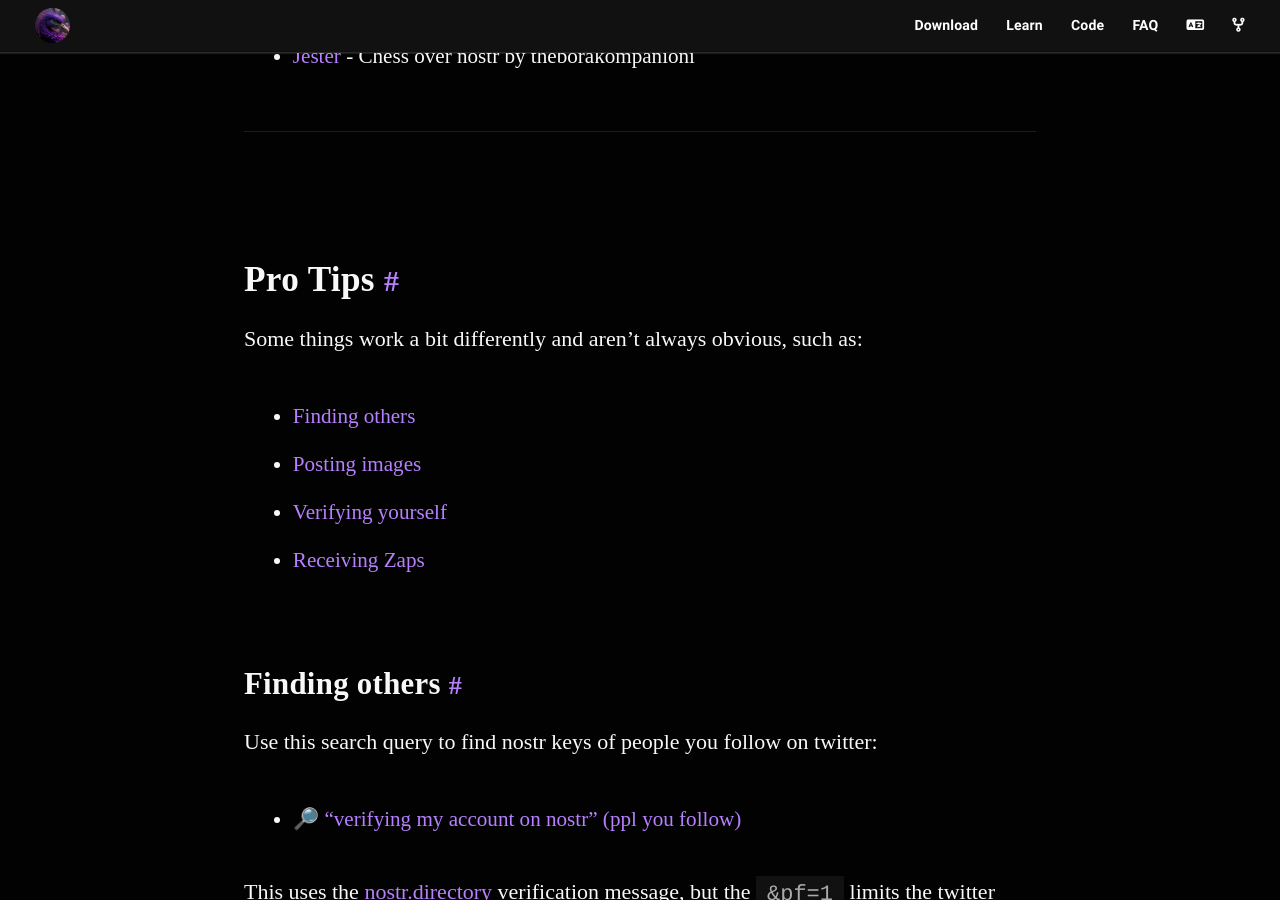
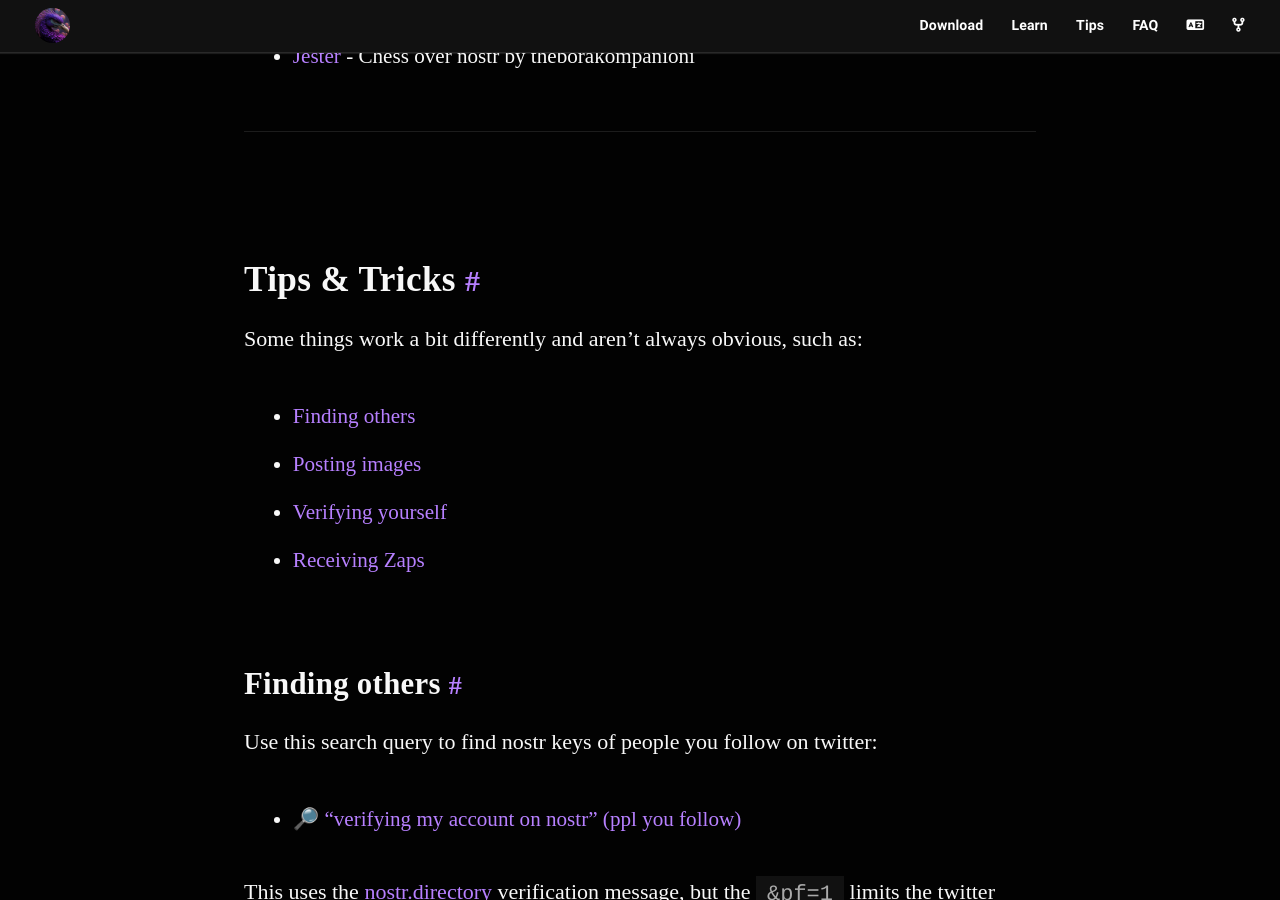
Before and after one commit to nostr-resources/nostr-resources.github.io, a Jekyll site: the page built from index.md, in a window 1280 px wide and 900 px high, scrolled down 6463 px. Built offline with Jekyll 4.4.1, drawn with Linux system fonts in a browser that asks for light colours; some web fonts are replaced; some of the changed text lies outside the part shown.

Commit message:
Tips & Tricks in header nav

```diff
--- a/_includes/navigation.html
+++ b/_includes/navigation.html
@@ -2,7 +2,7 @@
   <ul class="header__list">
     <li><a href="#get-started">Download</a></li>
     <li><a href="#learn-more">Learn</a></li>
-    <li><a href="#get-involved">Code</a></li>
+    <li><a href="#tips--tricks">Tips</a></li>
     <li><a href="https://uselessshit.co/resources/nostr/" target="_blank">FAQ</a></li>
     <li><a href="#translations" title="Translations"><i class="fa fa-language"></i></a></li>
     <li><a href="https://github.com/nostr-resources/nostr-resources.github.io" title="GitHub"><i class="fa fa-code-fork"></i></a></li>
--- a/index.md
+++ b/index.md
@@ -185,7 +185,7 @@ Games? WTF? Yes, games:
 
 ---
 
-## Pro Tips
+## Tips & Tricks
 
 Some things work a bit differently and aren't always obvious, such as:
 
```
